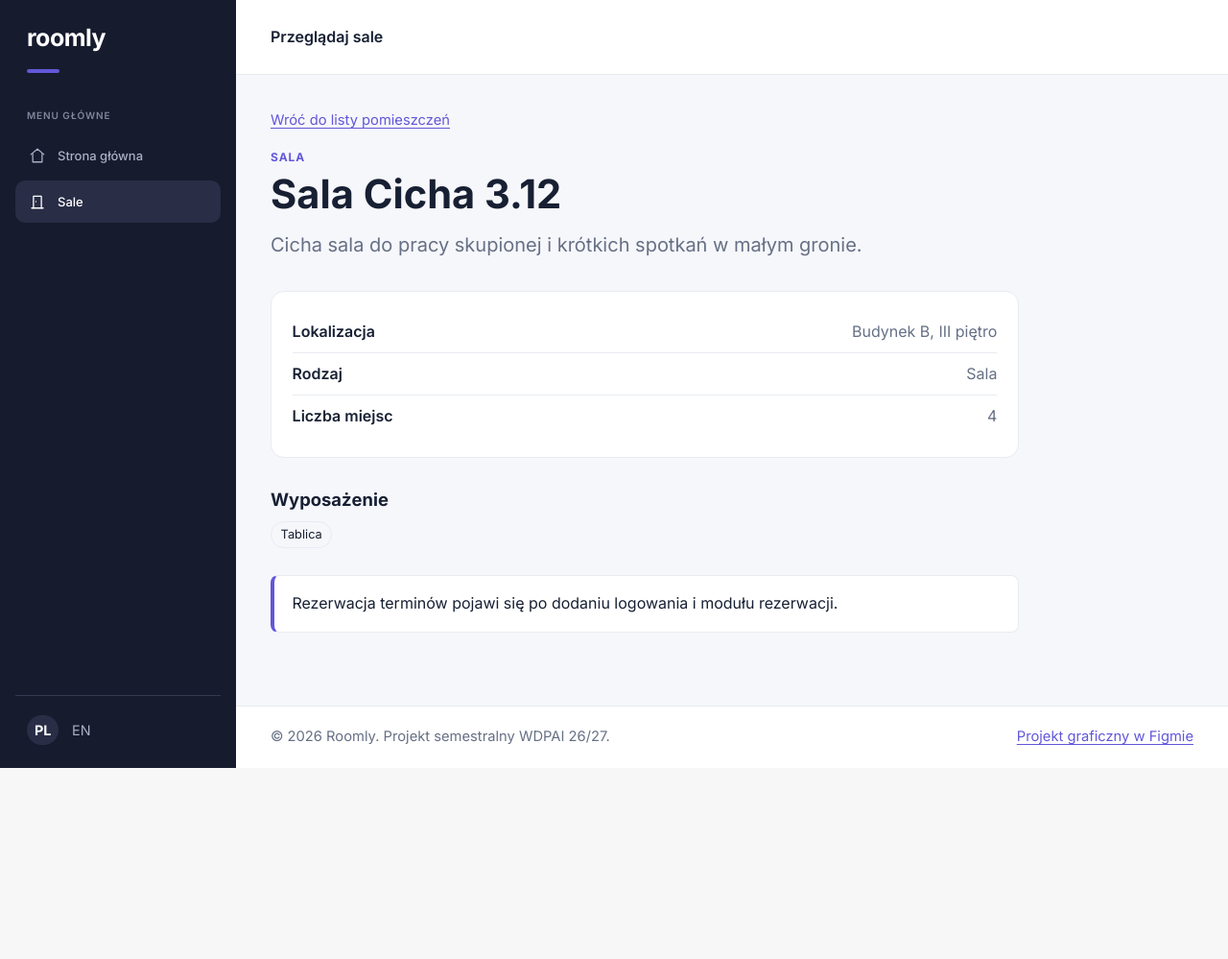
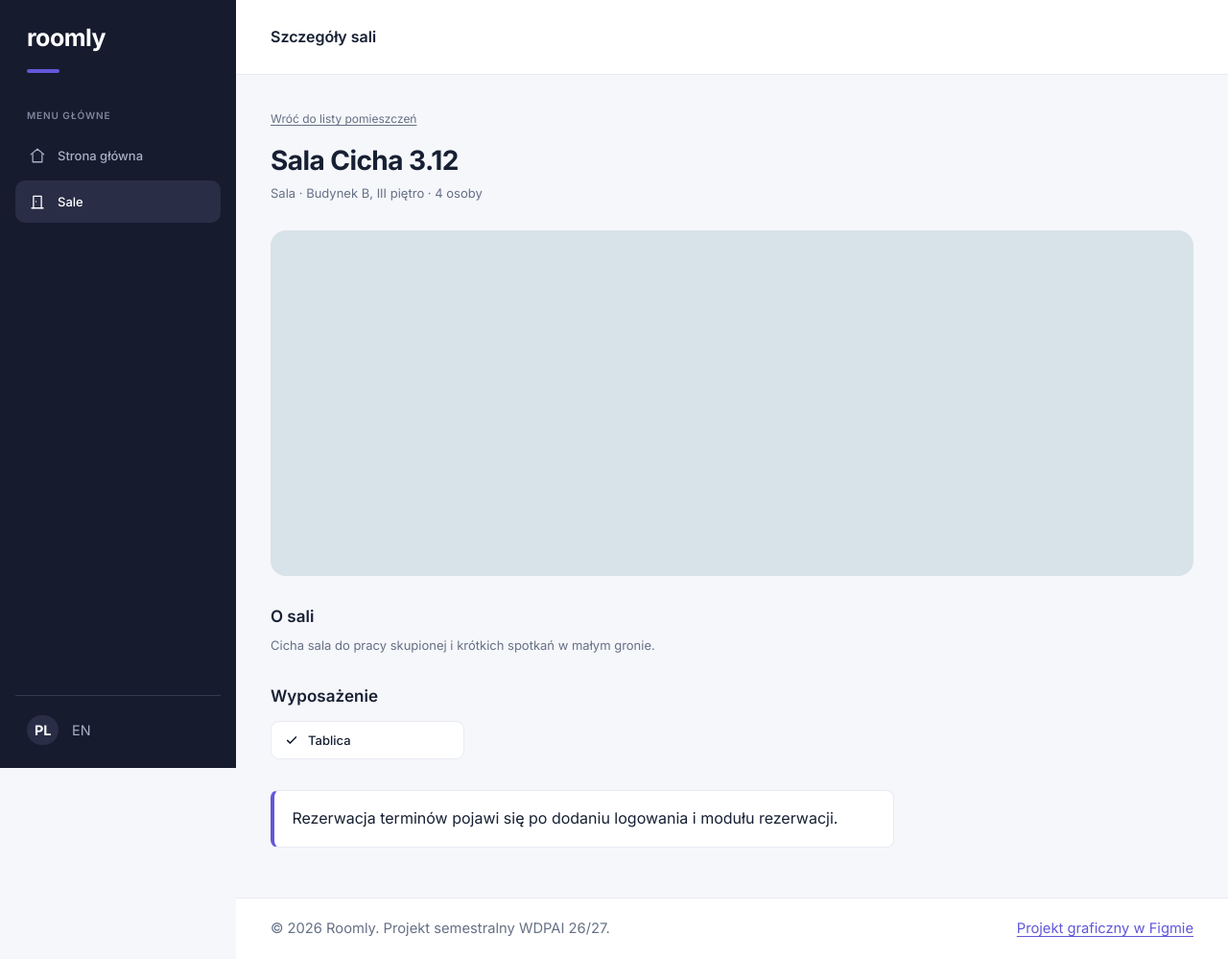
Before and after one commit to tapala/WDPAI-proj, a PHP site: page /rooms/5 in a window 1280 px wide. Shown: the whole page at 96% size. Before the commit the page ends 800 px from the top, so only its background shows below. Run offline with PHP 8.4, Linux system fonts and the light colour scheme; some libraries are stand-ins or nearby versions.

Commit message:
feat: add Figma room details layout

```diff
--- a/public/css/style.css
+++ b/public/css/style.css
@@ -1101,33 +1101,6 @@ a:hover {
     height: 13px;
 }
 
-.room-kind {
-    margin: 0;
-    font-size: 0.75rem;
-    font-weight: 700;
-    color: var(--color-primary);
-    text-transform: uppercase;
-    letter-spacing: 0.08em;
-}
-
-.tag-list {
-    display: flex;
-    flex-wrap: wrap;
-    gap: 0.4rem;
-    margin: 0.55rem 0 0;
-    padding: 0;
-    list-style: none;
-}
-
-.tag-list li {
-    padding: 0.2rem 0.6rem;
-    font-size: 0.8rem;
-    color: var(--color-text);
-    background: var(--color-bg);
-    border: 1px solid var(--color-border);
-    border-radius: var(--radius-pill);
-}
-
 .empty-state {
     padding: 2rem;
     background: var(--color-surface);
@@ -1140,52 +1113,91 @@ a:hover {
 }
 
 .breadcrumbs {
-    margin-bottom: 1rem;
-    font-size: 0.92rem;
+    margin-bottom: 18px;
+    font-size: var(--font-size-xs);
 }
 
-.room-details {
-    max-width: 780px;
+.breadcrumbs a {
+    color: var(--color-muted);
 }
 
-.room-details h1 {
-    margin: 0.4rem 0 0.75rem;
-    font-size: clamp(1.8rem, 4vw, 2.6rem);
-    line-height: 1.15;
+.breadcrumbs a:hover {
+    color: var(--color-primary);
 }
 
-.detail-list {
-    margin: 2rem 0;
-    padding: 1.25rem 1.35rem;
+.room-detail__photo {
+    height: clamp(180px, 30vw, 360px);
+    margin-top: 28px;
+    background: var(--color-thumb-blue);
+    border-radius: 16px;
+}
+
+.room-detail__photo--blue {
+    background: var(--color-thumb-blue);
+}
+
+.room-detail__photo--sand {
+    background: var(--color-thumb-sand);
+}
+
+.room-detail__photo--green {
+    background: var(--color-thumb-green);
+}
+
+.room-detail__photo--lilac {
+    background: var(--color-thumb-lilac);
+}
+
+.room-detail__section {
+    margin-top: 32px;
+}
+
+.room-detail__section h2 {
+    margin: 0;
+    font-size: var(--font-size-lg);
+    font-weight: var(--font-weight-semibold);
+}
+
+.room-detail__text {
+    max-width: 650px;
+    margin: 10px 0 0;
+    font-size: var(--font-size-sm);
+    line-height: var(--line-height-relaxed);
+    color: var(--color-muted);
+}
+
+.equipment-grid {
+    display: grid;
+    grid-template-columns: repeat(auto-fill, minmax(170px, 1fr));
+    gap: 10px 16px;
+    max-width: 420px;
+    margin: 16px 0 0;
+    padding: 0;
+    list-style: none;
+}
+
+.equipment-chip {
+    display: flex;
+    align-items: center;
+    gap: 10px;
+    min-height: 40px;
+    padding: 0 14px;
+    font-size: var(--font-size-sm);
+    font-weight: var(--font-weight-medium);
     background: var(--color-surface);
     border: 1px solid var(--color-border);
-    border-radius: var(--radius-lg);
+    border-radius: 9px;
 }
 
-.detail-list__row {
-    display: flex;
-    justify-content: space-between;
-    gap: 1rem;
-    padding-block: 0.55rem;
-    border-bottom: 1px solid var(--color-border);
+.equipment-chip__icon {
+    flex: none;
+    width: 14px;
+    height: 14px;
 }
 
-.detail-list__row:last-child {
-    border-bottom: 0;
-}
-
-.detail-list dt {
-    font-weight: 600;
-}
-
-.detail-list dd {
-    margin: 0;
-    color: var(--color-muted);
-    text-align: right;
-}
-
-.room-equipment h2 {
-    font-size: 1.15rem;
+.room-detail__notice {
+    max-width: 650px;
+    margin-top: 32px;
 }
 
 @media (min-width: 768px) {
@@ -1414,15 +1426,6 @@ a:hover {
         align-self: flex-start;
         padding-block: 4px;
     }
-
-    .detail-list__row {
-        flex-direction: column;
-        gap: 0.15rem;
-    }
-
-    .detail-list dd {
-        text-align: left;
-    }
 }
 
 @media (prefers-reduced-motion: reduce) {
--- a/public/views/layout.html.php
+++ b/public/views/layout.html.php
@@ -11,9 +11,11 @@ use App\Support\Html;
 /** @var string $currentPath */
 
 $currentPath = $currentPath ?? '/';
-$sectionLabel = str_starts_with($currentPath, '/rooms')
-    ? $translator->translate('rooms.topbar')
-    : $translator->translate('nav.home');
+$sectionLabel = match (true) {
+    $currentPath === '/rooms' => $translator->translate('rooms.topbar'),
+    str_starts_with($currentPath, '/rooms') => $translator->translate('rooms.details.topbar'),
+    default => $translator->translate('nav.home'),
+};
 ?>
 <!doctype html>
 <html lang="<?= Html::escape($locale) ?>">
--- a/public/views/rooms/show.html.php
+++ b/public/views/rooms/show.html.php
@@ -6,44 +6,52 @@ use App\Support\Html;
 
 /** @var App\Model\Room $room */
 /** @var App\Support\Translator $translator */
+
+$meta = implode(' · ', [
+    $translator->translate('rooms.kind.' . $room->kind),
+    $room->location,
+    $translator->translateCount('rooms.card.seats', $room->capacity),
+]);
+
+// Colour placeholder until the upload module (Lab 13) provides room photos.
+$thumbVariants = ['blue', 'sand', 'green', 'lilac'];
+$thumbVariant = $thumbVariants[($room->id - 1) % count($thumbVariants)];
 ?>
 <nav class="breadcrumbs" aria-label="<?= Html::escape($translator->translate('rooms.breadcrumbs.label')) ?>">
     <a href="/rooms"><?= Html::escape($translator->translate('rooms.details.back')) ?></a>
 </nav>
 
-<article class="room-details">
-    <p class="room-kind"><?= Html::escape($translator->translate('rooms.kind.' . $room->kind)) ?></p>
-    <h1><?= Html::escape($room->name) ?></h1>
-    <p class="lead"><?= Html::escape($translator->translate($room->description)) ?></p>
+<article>
+    <section class="catalogue-head">
+        <h1><?= Html::escape($room->name) ?></h1>
+        <p class="catalogue-head__lead"><?= Html::escape($meta) ?></p>
+    </section>
 
-    <dl class="detail-list">
-        <div class="detail-list__row">
-            <dt><?= Html::escape($translator->translate('rooms.details.location')) ?></dt>
-            <dd><?= Html::escape($room->location) ?></dd>
-        </div>
-        <div class="detail-list__row">
-            <dt><?= Html::escape($translator->translate('rooms.details.kind')) ?></dt>
-            <dd><?= Html::escape($translator->translate('rooms.kind.' . $room->kind)) ?></dd>
-        </div>
-        <div class="detail-list__row">
-            <dt><?= Html::escape($translator->translate('rooms.details.capacity')) ?></dt>
-            <dd><?= Html::escape($room->capacity) ?></dd>
-        </div>
-    </dl>
+    <div class="room-detail__photo room-detail__photo--<?= Html::escape($thumbVariant) ?>" aria-hidden="true"></div>
 
-    <section class="room-equipment" aria-labelledby="room-equipment-title">
+    <section class="room-detail__section" aria-labelledby="room-about-title">
+        <h2 id="room-about-title"><?= Html::escape($translator->translate('rooms.details.about')) ?></h2>
+        <p class="room-detail__text"><?= Html::escape($translator->translate($room->description)) ?></p>
+    </section>
+
+    <section class="room-detail__section" aria-labelledby="room-equipment-title">
         <h2 id="room-equipment-title"><?= Html::escape($translator->translate('rooms.details.equipment')) ?></h2>
 
         <?php if ($room->equipment === []): ?>
-            <p><?= Html::escape($translator->translate('rooms.details.equipment_empty')) ?></p>
+            <p class="room-detail__text"><?= Html::escape($translator->translate('rooms.details.equipment_empty')) ?></p>
         <?php else: ?>
-            <ul class="tag-list">
+            <ul class="equipment-grid">
                 <?php foreach ($room->equipment as $equipmentKey): ?>
-                    <li><?= Html::escape($translator->translate($equipmentKey)) ?></li>
+                    <li class="equipment-chip">
+                        <svg class="equipment-chip__icon" viewBox="0 0 16 16" fill="none" stroke="currentColor" stroke-width="1.8" stroke-linecap="round" stroke-linejoin="round" aria-hidden="true" focusable="false">
+                            <path d="m3 8.5 3.2 3L13 4.5"/>
+                        </svg>
+                        <span><?= Html::escape($translator->translate($equipmentKey)) ?></span>
+                    </li>
                 <?php endforeach; ?>
             </ul>
         <?php endif; ?>
     </section>
 
-    <p class="notice"><?= Html::escape($translator->translate('rooms.details.availability_notice')) ?></p>
+    <p class="notice room-detail__notice"><?= Html::escape($translator->translate('rooms.details.availability_notice')) ?></p>
 </article>
--- a/src/Controller/RoomController.php
+++ b/src/Controller/RoomController.php
@@ -43,7 +43,7 @@ final class RoomController extends AppController
 
         $this->render('rooms/show', [
             'title' => $room->name,
-            'currentPath' => '/rooms',
+            'currentPath' => '/rooms/' . $room->id,
             'room' => $room,
         ]);
     }
--- a/translations/en.php
+++ b/translations/en.php
@@ -51,10 +51,9 @@ return [
     'rooms.sort.name' => 'Sort by: name',
     'rooms.sort.capacity' => 'Sort by: capacity',
     'rooms.breadcrumbs.label' => 'Breadcrumb',
+    'rooms.details.topbar' => 'Room details',
     'rooms.details.back' => 'Back to the room list',
-    'rooms.details.location' => 'Location',
-    'rooms.details.kind' => 'Type',
-    'rooms.details.capacity' => 'Capacity',
+    'rooms.details.about' => 'About this room',
     'rooms.details.equipment' => 'Equipment',
     'rooms.details.equipment_empty' => 'No equipment recorded.',
     'rooms.details.availability_notice' => 'Booking will be enabled once sign-in and the reservation module are in place.',
--- a/translations/pl.php
+++ b/translations/pl.php
@@ -53,10 +53,9 @@ return [
     'rooms.sort.name' => 'Sortuj: nazwa',
     'rooms.sort.capacity' => 'Sortuj: pojemność',
     'rooms.breadcrumbs.label' => 'Ścieżka nawigacji',
+    'rooms.details.topbar' => 'Szczegóły sali',
     'rooms.details.back' => 'Wróć do listy pomieszczeń',
-    'rooms.details.location' => 'Lokalizacja',
-    'rooms.details.kind' => 'Rodzaj',
-    'rooms.details.capacity' => 'Liczba miejsc',
+    'rooms.details.about' => 'O sali',
     'rooms.details.equipment' => 'Wyposażenie',
     'rooms.details.equipment_empty' => 'Brak zarejestrowanego wyposażenia.',
     'rooms.details.availability_notice' => 'Rezerwacja terminów pojawi się po dodaniu logowania i modułu rezerwacji.',
```
